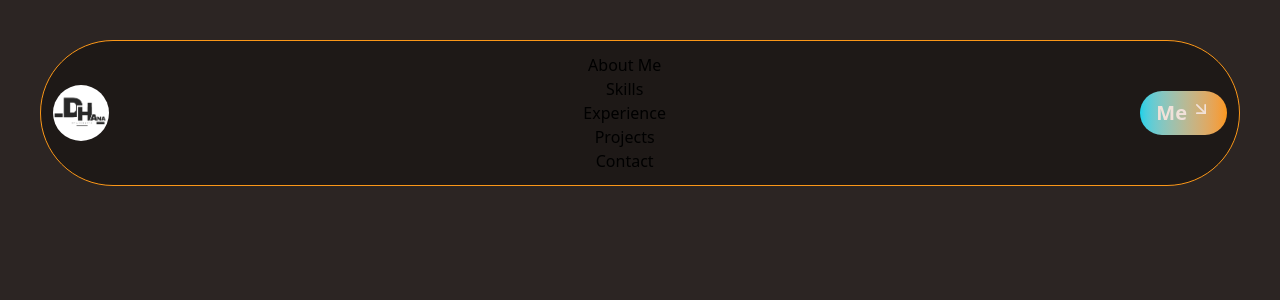
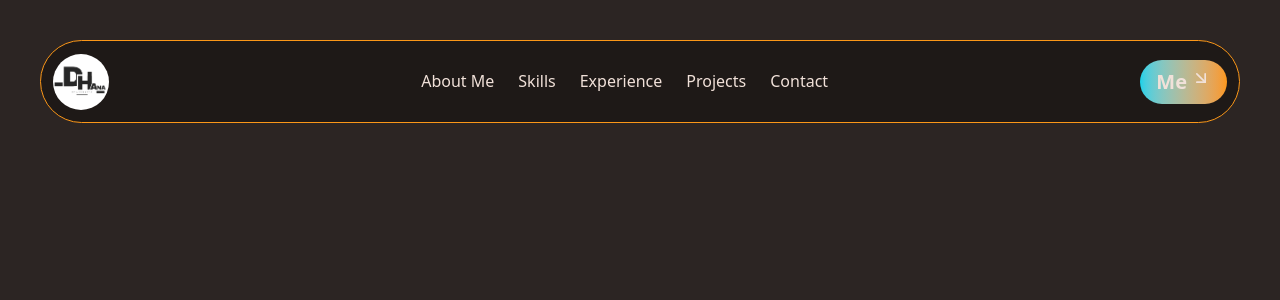
Before and after one commit to GWMDhananjaya/My-Portfolio, a React (Vite) app in the folder portfolio/: page / in a window 1280 px wide. Shown: the top 300 px of the page. Built offline with nearby package versions, Linux system fonts and the light colour scheme.

Commit message:
styling navbar

```diff
--- a/portfolio/src/components/navbar/NavbarLinks.jsx
+++ b/portfolio/src/components/navbar/NavbarLinks.jsx
@@ -10,11 +10,17 @@ const links = [
 
 const NavbarLinks = () => {
   return (
-    <ul className="">
+    <ul className="flex gap-6 text-white fond-bold text-center py-4">
       {links.map((link, index) => {
         return (
-          <li key={index}>
-            <a href="#">{link.link}</a>
+          <li key={index} className="group">
+            <a
+              href="#"
+              className="cursor-pointer text-white hover:text-cyan transition-all duration-500"
+            >
+              {link.link}
+            </a>
+            <div className="mx-auto bg-cyan w-0 group-hover:w-full h-[1px] transition-all duration-500"></div>
           </li>
         );
       })}
```
